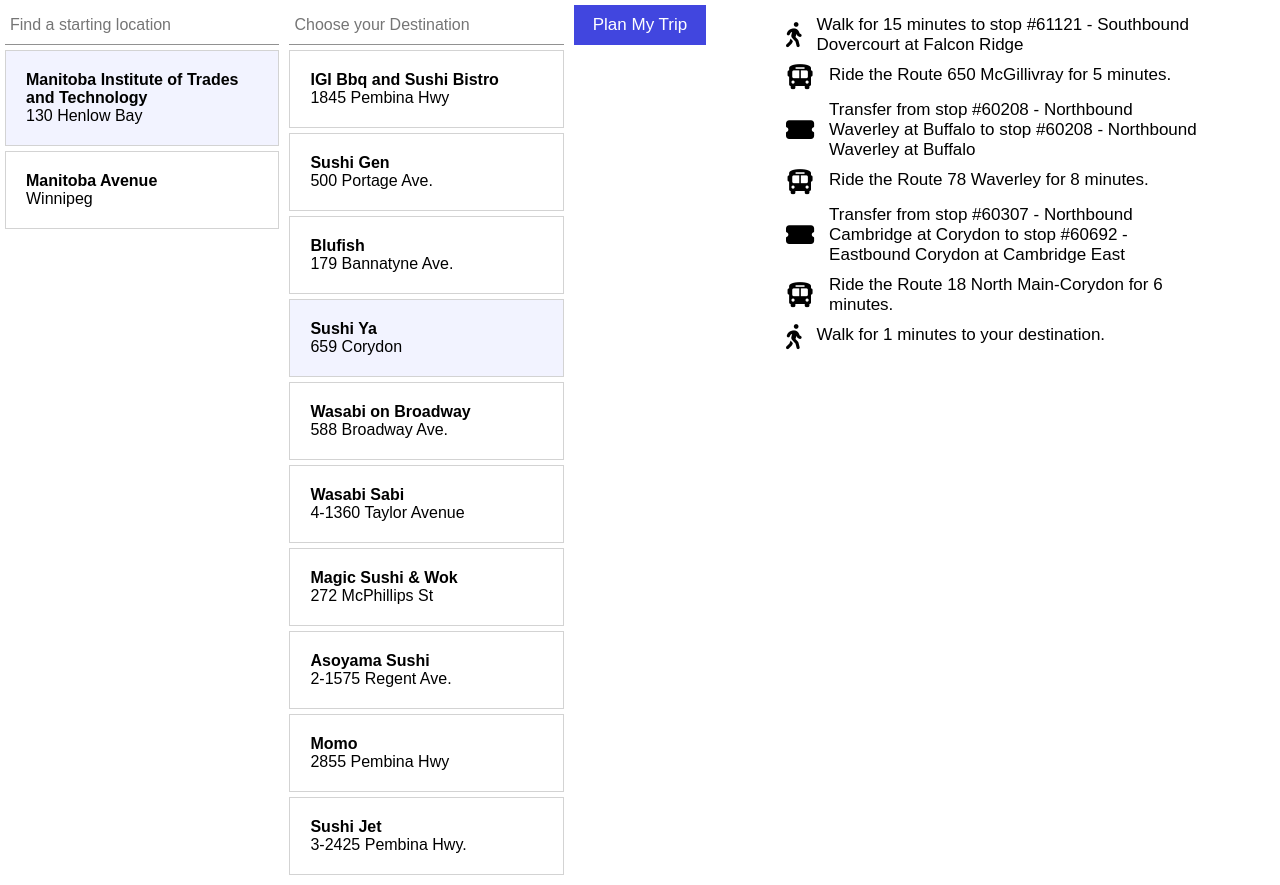
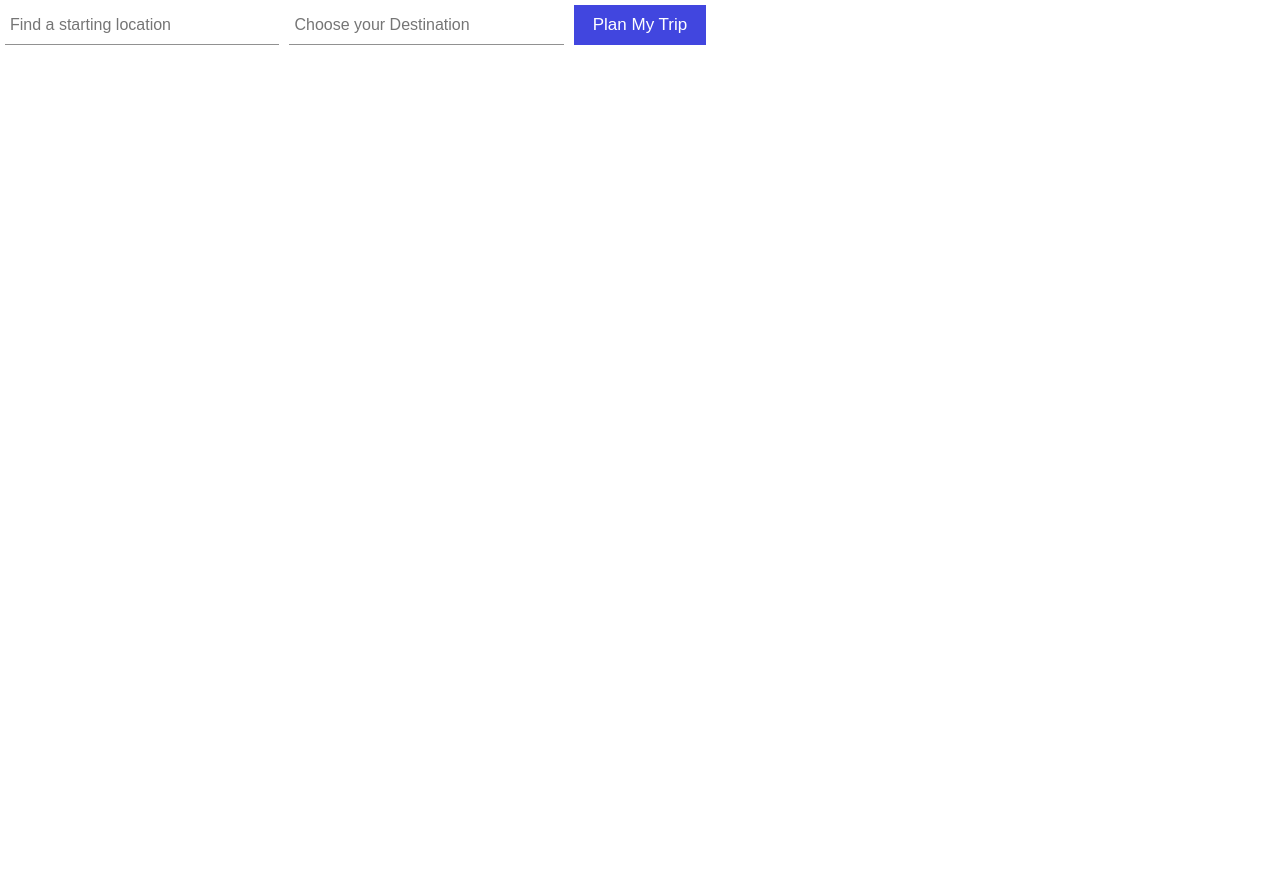
Before and after one commit to Jenny-code/WinnipegTransitTripPlanner, a website: page src/index.html in a window 1280 px wide. After the commit the page ends 800 px from the top, so only its background shows below. Drawn offline with Linux system fonts and the light colour scheme.

Commit message:
removed the sample text from index.html

```diff
--- a/src/index.html
+++ b/src/index.html
@@ -35,14 +35,7 @@
       </form>
 
       <ul class="origins">
-        <li data-long="-97.19167" data-lat="49.815176" class="selected">
-          <div class="name">Manitoba Institute of Trades and Technology</div>
-          <div>130 Henlow Bay</div>
-        </li>
-        <li data-long="-97.1715329" data-lat="49.9256937">
-          <div class="name">Manitoba Avenue</div>
-          <div>Winnipeg</div>
-        </li>
+
       </ul>
     </div>
 
@@ -52,46 +45,7 @@
       </form>
 
       <ul class="destinations">
-        <li data-long="-97.154506" data-lat="49.821786">
-          <div class="name">IGI Bbq and Sushi Bistro</div>
-          <div>1845 Pembina Hwy</div>
-        </li>
-        <li data-long="-97.152205" data-lat="49.890455">
-          <div class="name">Sushi Gen</div>
-          <div>500 Portage Ave.</div>
-        </li>
-        <li data-long="-97.13782" data-lat="49.897657">
-          <div class="name">Blufish</div>
-          <div>179 Bannatyne Ave.</div>
-        </li>
-        <li data-long="-97.150206" data-lat="49.871956" class="selected">
-          <div class="name">Sushi Ya</div>
-          <div>659 Corydon</div>
-        </li>
-        <li data-long="-97.153992" data-lat="49.885416">
-          <div class="name">Wasabi on Broadway</div>
-          <div>588 Broadway Ave.</div>
-        </li>
-        <li data-long="-97.176892" data-lat="49.850975">
-          <div class="name">Wasabi Sabi</div>
-          <div>4-1360 Taylor Avenue</div>
-        </li>
-        <li data-long="-97.170829" data-lat="49.913081">
-          <div class="name">Magic Sushi &amp; Wok</div>
-          <div>272 McPhillips St</div>
-        </li>
-        <li data-long="-97.066106" data-lat="49.898617">
-          <div class="name">Asoyama Sushi</div>
-          <div>2-1575 Regent Ave.</div>
-        </li>
-        <li data-long="-97.158713" data-lat="49.787984">
-          <div class="name">Momo</div>
-          <div>2855 Pembina Hwy</div>
-        </li>
-        <li data-long="-97.157407" data-lat="49.803407">
-          <div class="name">Sushi Jet</div>
-          <div>3-2425 Pembina Hwy.</div>
-        </li>
+
       </ul>
     </div>
 
@@ -101,36 +55,7 @@
 
     <div class="bus-container">
       <ul class="my-trip">
-        <li>
-          <i class="fas fa-walking" aria-hidden="true"></i>Walk for 15 minutes
-          to stop #61121 - Southbound Dovercourt at Falcon Ridge
-        </li>
-        <li>
-          <i class="fas fa-bus" aria-hidden="true"></i>Ride the Route 650
-          McGillivray for 5 minutes.
-        </li>
-        <li>
-          <i class="fas fa-ticket-alt" aria-hidden="true"></i>Transfer from stop
-          #60208 - Northbound Waverley at Buffalo to stop #60208 - Northbound
-          Waverley at Buffalo
-        </li>
-        <li>
-          <i class="fas fa-bus" aria-hidden="true"></i>Ride the Route 78
-          Waverley for 8 minutes.
-        </li>
-        <li>
-          <i class="fas fa-ticket-alt" aria-hidden="true"></i>Transfer from stop
-          #60307 - Northbound Cambridge at Corydon to stop #60692 - Eastbound
-          Corydon at Cambridge East
-        </li>
-        <li>
-          <i class="fas fa-bus" aria-hidden="true"></i>Ride the Route 18 North
-          Main-Corydon for 6 minutes.
-        </li>
-        <li>
-          <i class="fas fa-walking" aria-hidden="true"></i>Walk for 1 minutes to
-          your destination.
-        </li>
+
       </ul>
     </div>
   </body>
--- a/src/js/app.js
+++ b/src/js/app.js
@@ -1,5 +1,4 @@
 const token = 'pk.eyJ1IjoiamVubnljb2RlIiwiYSI6ImNrYTVzb3BiMTAwNTkycHBwbHhzYjFyYXkifQ.ZWBR9IOL-4E9M3ouFGB6Cw';
-const originForm = document.querySelector('.origin-form');
 const originsList = document.querySelector('.origins');
 const originContainer = document.querySelector('.origin-container');
 const destinationsList = document.querySelector('.destinations');
```
Also changed, not shown: 1 other file.
